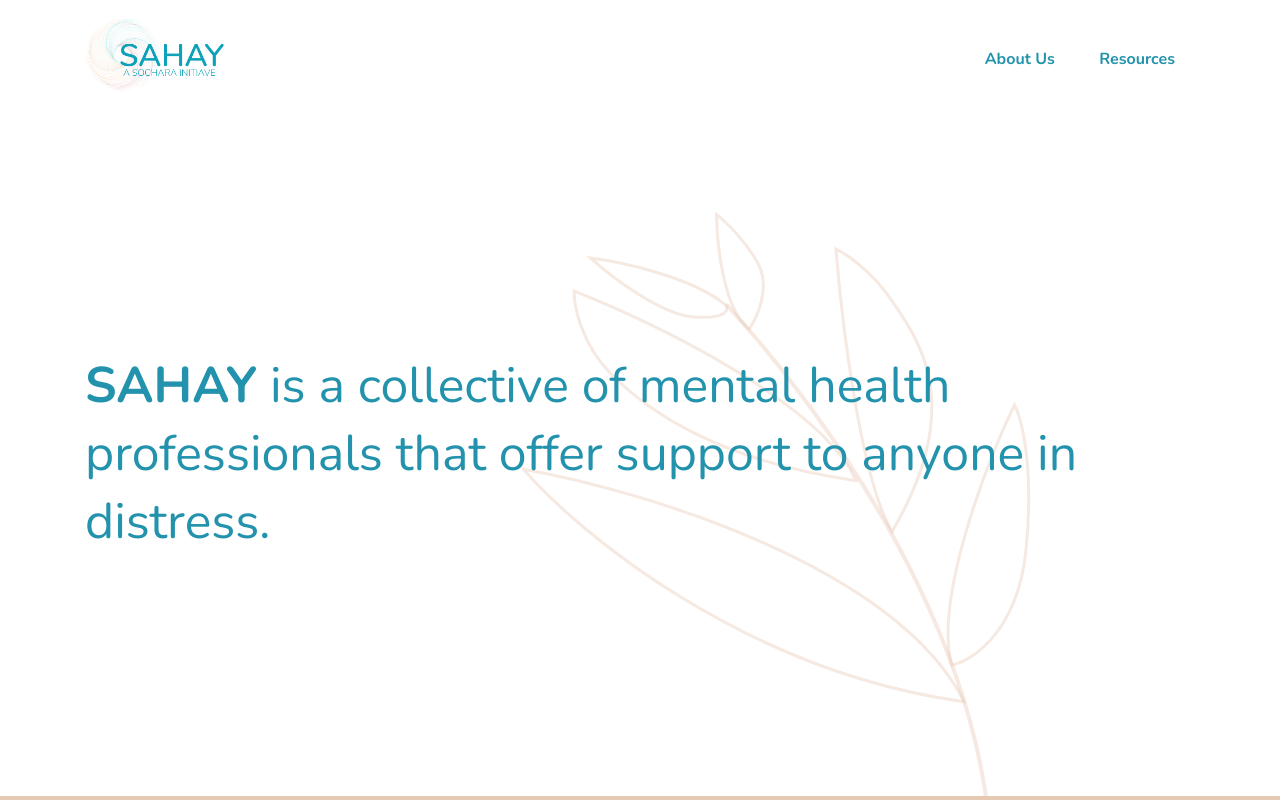
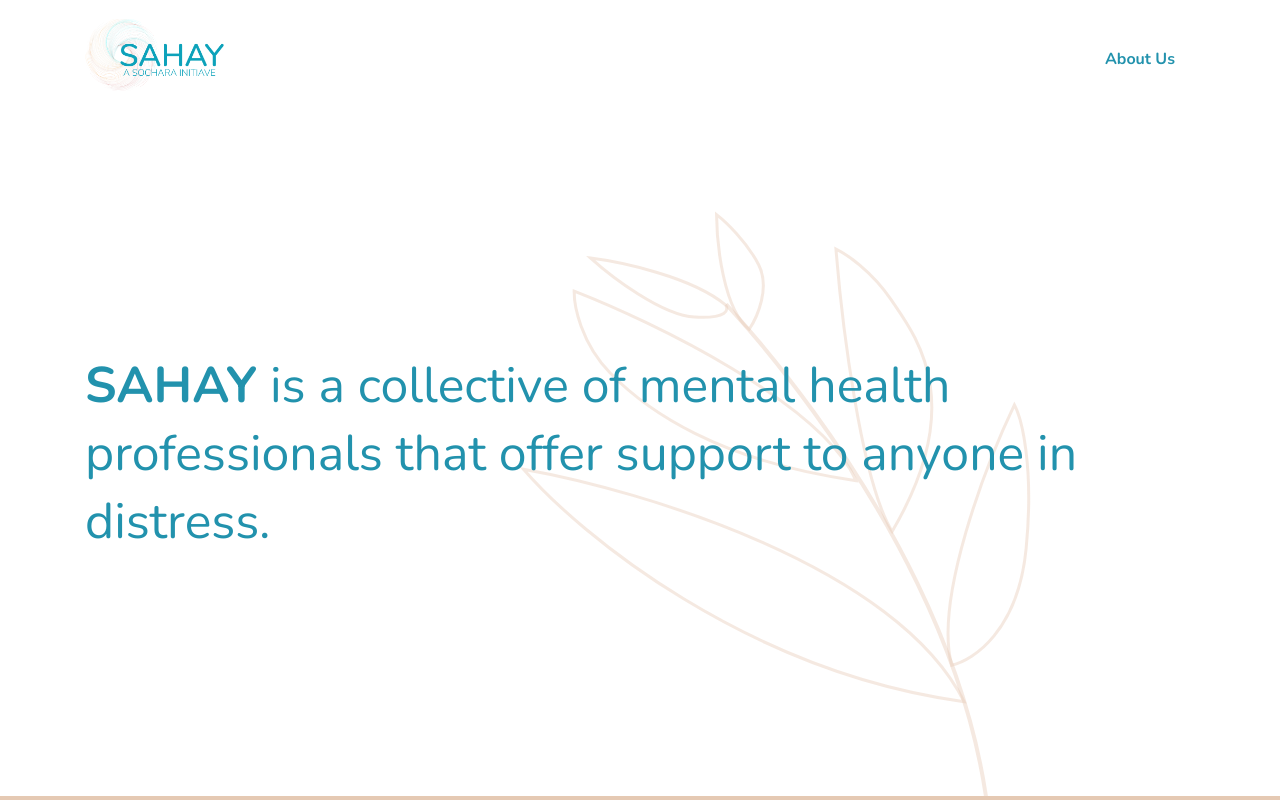
Before and after one commit to rajeevkrao/sahay, a website: page public/about.html in a window 1280 px wide. Shown: the top 800 px of the page. Drawn offline with nearby package versions, Linux system fonts and the light colour scheme; files whose address does not match are found by name.

Commit message:
hiding resources

```diff
--- a/public/about.html
+++ b/public/about.html
@@ -60,7 +60,7 @@
 
               <ul class="site-menu main-menu js-clone-nav mr-auto d-none d-lg-block ml-0 pl-0">
                 <li><a href="/about" class="nav-link">About Us</a></li>
-                <li><a href="/resources" class="nav-link">Resources</a></li>
+                <!--<li><a href="/resources" class="nav-link">Resources</a></li>-->
               </ul>
             </nav>
           </div>
```
Also changed, not shown: public/index.html (+1 -1 lines).
